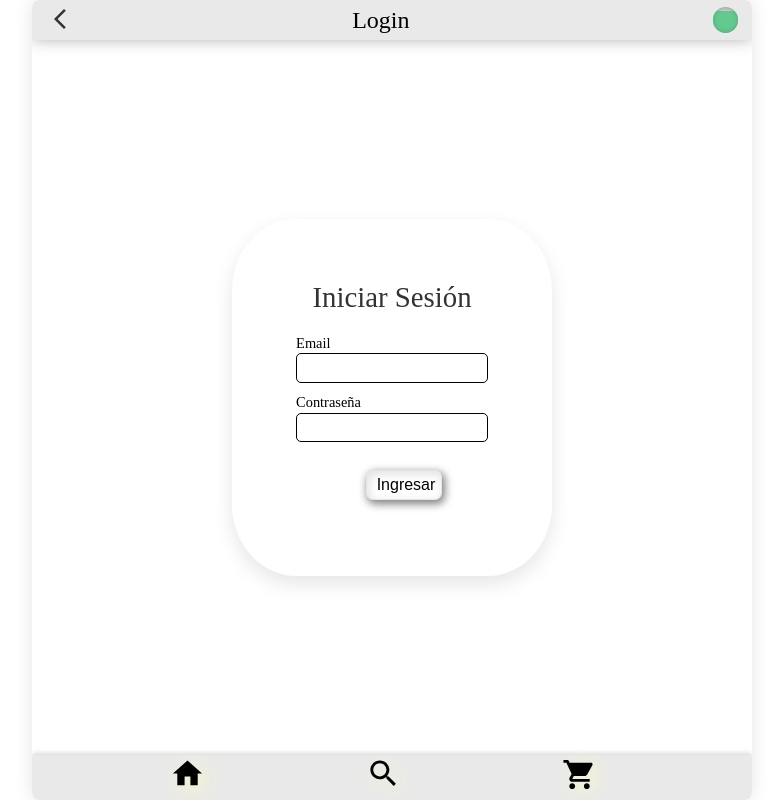
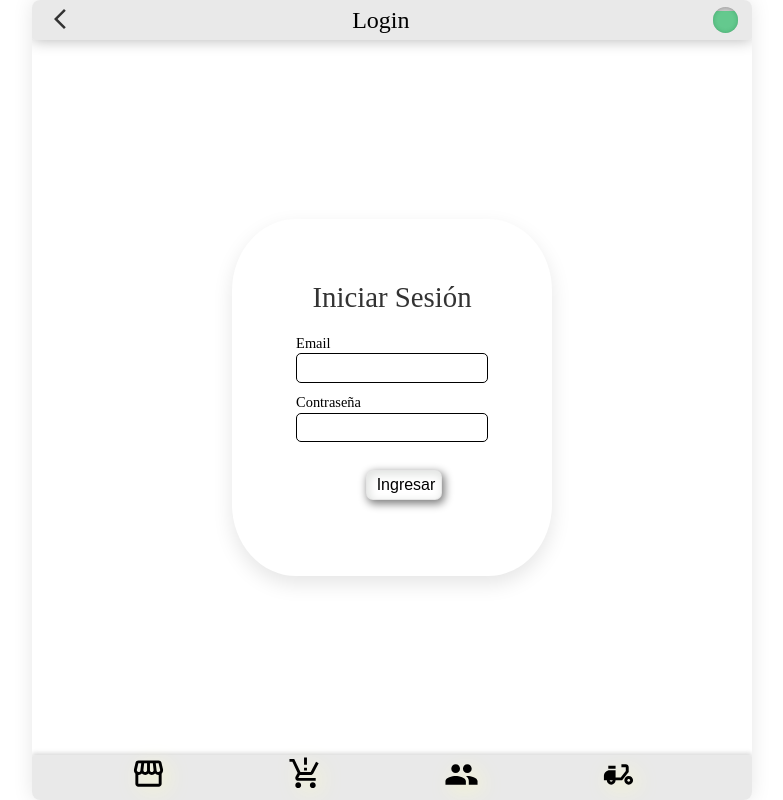
Before and after one commit to ankhcaesar/cg-admin, a React (Vite) app: page / in a window 1280 px wide. Shown: the whole page, without its empty margins (248-1031 px from the left). Built offline with nearby package versions, Linux system fonts and the light colour scheme.

Commit message:
act iconos menu

```diff
--- a/src/components/Menu/Index.jsx
+++ b/src/components/Menu/Index.jsx
@@ -2,7 +2,7 @@ import styles from "./Menu.module.css"
 import BotonMenu from "../BotonMenu/Index"
 import { useContext, useEffect } from "react"
 import { GlobalContext } from "../../context/GlobalContext"
-import {Home, Search, ShoppingCart} from "@mui/icons-material"
+import { Storefront, ProductionQuantityLimits, People, DeliveryDining } from "@mui/icons-material"
 
 function Menu() {
 
@@ -10,16 +10,24 @@ function Menu() {
         <section className={styles.menu}>
             <BotonMenu
                 destino="inicio"
-                icono={Home}
+                icono={Storefront}
             />
             <BotonMenu
-                destino="menu"
-                icono={Search}
+                destino="ventas"
+                icono={ProductionQuantityLimits}
             />
+
             <div className={styles.menu__carrito}>
                 <BotonMenu
-                    destino="carrito"
-                    icono={ShoppingCart}
+                    destino="clientes"
+                    icono={People}
+                />
+            </div>
+
+            <div className={styles.menu__carrito}>
+                <BotonMenu
+                    destino="entregas"
+                    icono={DeliveryDining}
                 />
             </div>
         </section>
```
